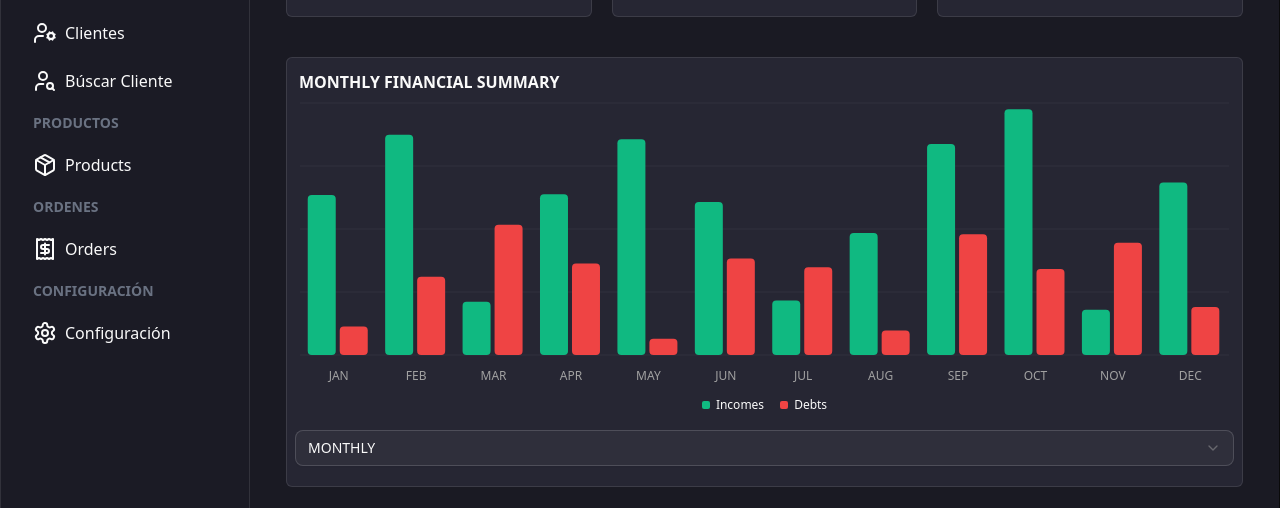
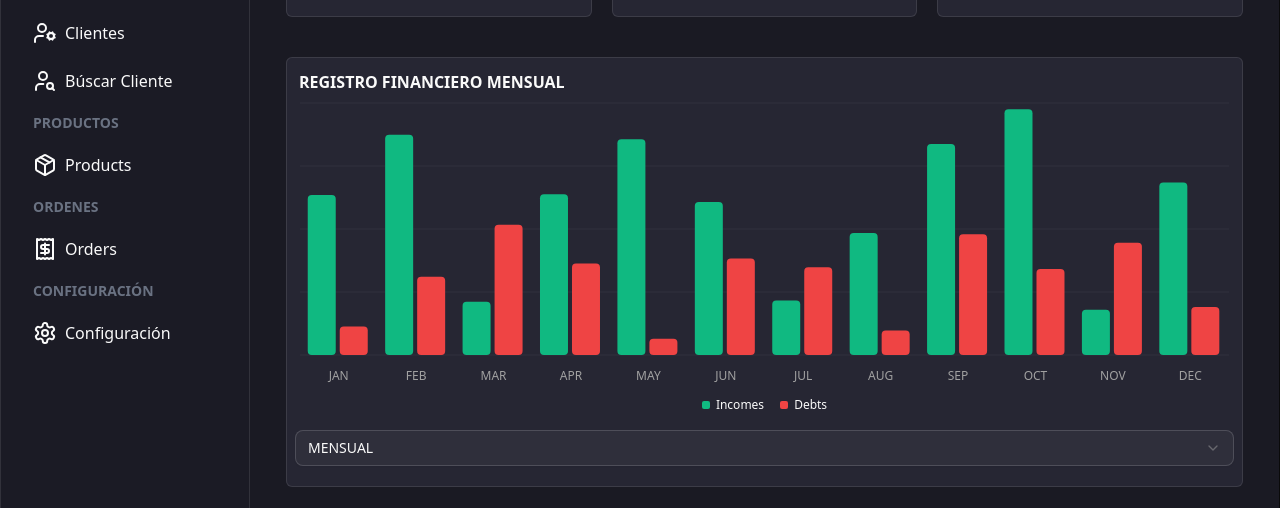
Before and after one commit to AdelGann/finventa-frontend-v1, a React (Vite) app: page /dashboard in a window 1280 px wide. Shown: the part 268-776 px from the top of the page. Built offline with nearby package versions, Linux system fonts and the light colour scheme.

Commit message:
feat(backoffice): update charts language

```diff
--- a/src/pages/backoffice/Dashboard/views/Charts.tsx
+++ b/src/pages/backoffice/Dashboard/views/Charts.tsx
@@ -12,7 +12,7 @@ const Charts = () => {
       <div className="p-2 m-5 bg:white dark:bg-[#262633] border rounded-sm">
         <div className="bg-opacity-50 dark:bg-opacity-50 rounded-lg">
           <div className="p-1">
-            <h3 className="uppercase font-bold">{chartState} financial summary</h3>
+            <h3 className="uppercase font-bold">{chartState === "Monthly" ? "Registro Financiero Mensual" : "Registro Financiero Diario"}</h3>
           </div>
           {chartState === "Monthly" &&
 
@@ -32,8 +32,8 @@ const Charts = () => {
             value={chartState}
             className="w-full"
             options={[
-              { name: "MONTHLY", value: "Monthly" },
-              { name: "DAILY", value: "Daily" },
+              { name: "MENSUAL", value: "Monthly" },
+              { name: "DIARIO", value: "Daily" },
             ]}
           />
         </div>
```
